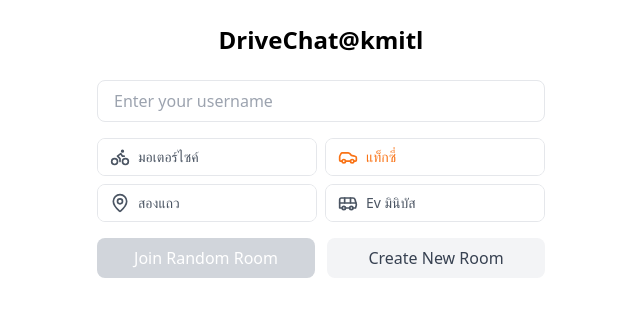
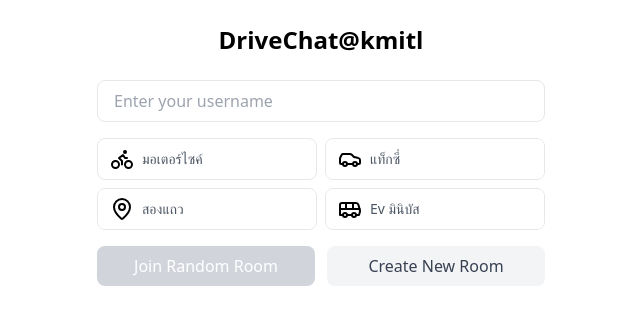
Before and after one commit to varasukmu/DEMO-DriveChat-kmitl, a Next.js app in the folder demo-drch/: page / in a window 1280 px wide. Shown: the top 324 px of the page, without its empty margins (319-959 px from the left). Built offline with nearby package versions, Linux system fonts and the light colour scheme.

Commit message:
edit-button-changecorrectselect

```diff
--- a/demo-drch/app/components/TransportButtons.js
+++ b/demo-drch/app/components/TransportButtons.js
@@ -8,13 +8,13 @@ export default function TransportButtons({ onSelectType, selectedType }) {
         <button
           onClick={() => onSelectType(ROOM_TYPES.BIKE)}
           className={`flex-1 rounded-lg overflow-hidden border ${
-            selectedType === ROOM_TYPES.BIKE ? 'border-blue-500' : 'border-gray-200'
+            selectedType === ROOM_TYPES.BIKE ? 'border-orange-500' : 'border-gray-200'
           }`}
         >
           <div className={`flex items-center gap-2 py-2 px-3 w-full ${
-            selectedType === ROOM_TYPES.BIKE ? 'bg-blue-50' : 'bg-white'
+            selectedType === ROOM_TYPES.BIKE ? 'border-orange-500' : 'border-gray-200'
           }`}>
-            <Bike className="w-5 h-5 text-gray-600" />
+            <Bike className='border-orange-500' />
             <span className="text-sm text-gray-600">มอเตอร์ไซค์</span>
           </div>
         </button>
@@ -28,8 +28,8 @@ export default function TransportButtons({ onSelectType, selectedType }) {
           <div className={`flex items-center gap-2 py-2 px-3 w-full ${
             selectedType === ROOM_TYPES.CAR ? 'bg-orange-100' : 'bg-white'
           }`}>
-            <Car className="w-5 h-5 text-orange-500" />
-            <span className="text-sm text-orange-500">แท็กซี่</span>
+            <Car className='border-orange-500' />
+            <span className="text-sm text-gray-600">แท็กซี่</span>
           </div>
         </button>
       </div>
@@ -38,13 +38,13 @@ export default function TransportButtons({ onSelectType, selectedType }) {
         <button
           onClick={() => onSelectType(ROOM_TYPES.LOCATION)}
           className={`flex-1 rounded-lg overflow-hidden border ${
-            selectedType === ROOM_TYPES.LOCATION ? 'border-blue-500' : 'border-gray-200'
+            selectedType === ROOM_TYPES.LOCATION ? 'border-orange-500' : 'border-gray-200'
           }`}
         >
           <div className={`flex items-center gap-2 py-2 px-3 w-full ${
             selectedType === ROOM_TYPES.LOCATION ? 'bg-blue-50' : 'bg-white'
           }`}>
-            <MapPin className="w-5 h-5 text-gray-600" />
+            <MapPin className='border-orange-500' />
             <span className="text-sm text-gray-600">สองแถว</span>
           </div>
         </button>
@@ -52,13 +52,13 @@ export default function TransportButtons({ onSelectType, selectedType }) {
         <button
           onClick={() => onSelectType(ROOM_TYPES.BUS)}
           className={`flex-1 rounded-lg overflow-hidden border ${
-            selectedType === ROOM_TYPES.BUS ? 'border-blue-500' : 'border-gray-200'
+            selectedType === ROOM_TYPES.BUS ? 'border-orange-500' : 'border-gray-200'
           }`}
         >
 <div className={`flex items-center gap-2 py-2 px-3 w-full ${
             selectedType === ROOM_TYPES.BUS ? 'bg-blue-50' : 'bg-white'
           }`}>
-            <Bus className="w-5 h-5 text-gray-600" />
+            <Bus className='border-orange-500' />
             <span className="text-sm text-gray-600">Ev มินิบัส</span>
           </div>
         </button>
```
